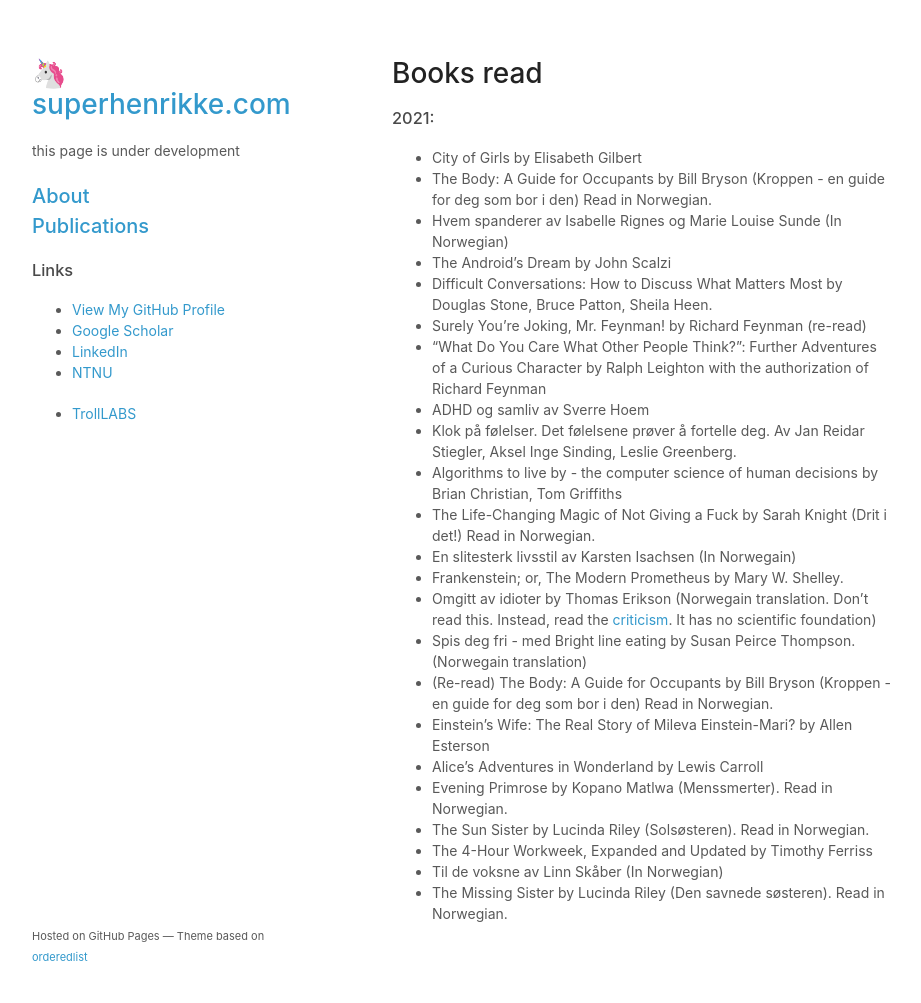
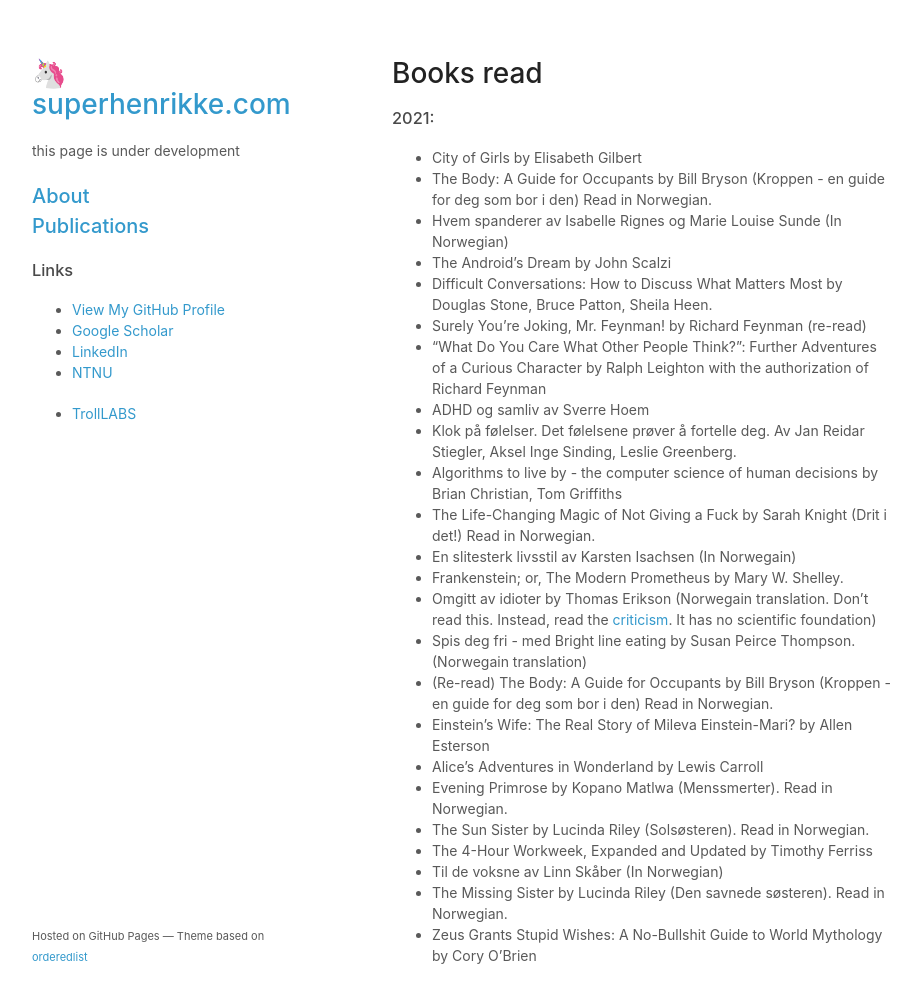
Before and after one commit to superhenrikke/superhenrikke.github.io, a Jekyll site: the page built from books.md, in a window 1280 px wide and 1036 px high. Shown: the top 1003 px of the window, without its empty margins (178-1099 px from the left). Built offline with Jekyll 4.4.1, drawn with Linux system fonts in a browser that asks for light colours; our own code applies the rules of GitHub Pages for plain Markdown files; a script that is not in the unit is left out.

Commit message:
added book

```diff
--- a/books.md
+++ b/books.md
@@ -25,3 +25,4 @@
 - The 4-Hour Workweek, Expanded and Updated by Timothy Ferriss
 - Til de voksne av Linn Skåber (In Norwegian)
 - The Missing Sister by Lucinda Riley (Den savnede søsteren). Read in Norwegian.
+-  Zeus Grants Stupid Wishes: A No-Bullshit Guide to World Mythology by Cory O'Brien
```
